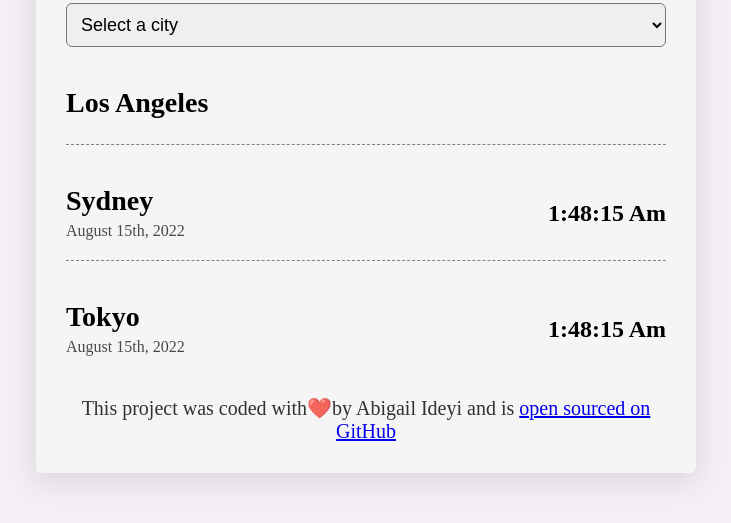
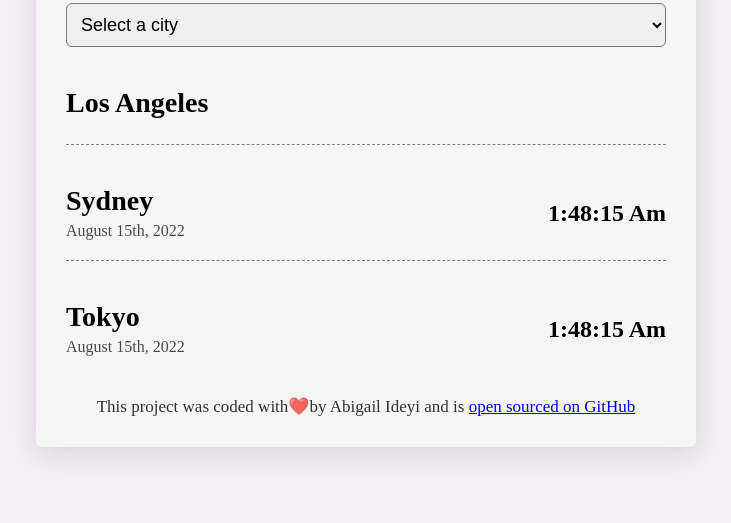
Before and after one commit to AbbyMicah/World-Clock-Projectt, a plain HTML site: page index.html in a window 1280 px wide. Shown: the part 177-700 px from the top of the page, without its empty margins (274-1005 px from the left). Drawn offline with nearby package versions, Linux system fonts and the light colour scheme; a script that the page names is missing.

Commit message:
Updated style.css

```diff
--- a/css/style.css
+++ b/css/style.css
@@ -55,5 +55,6 @@ footer{
     margin: auto;
     text-align: center;
     color:rgba(0,0,0,0.8);
-    font-size: 20px;
+    font-size: 17px;
+    margin-top: 5px;
 }
```
